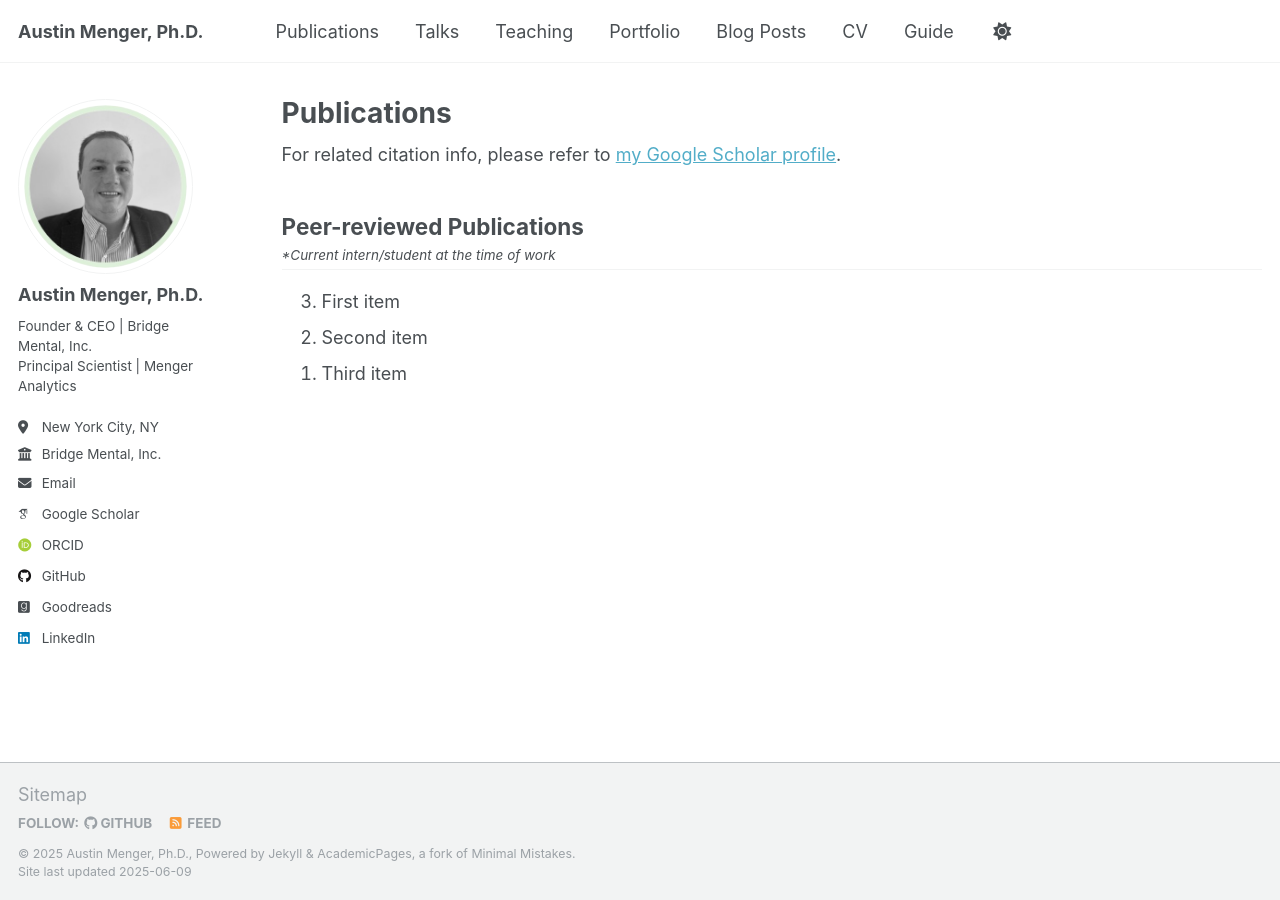
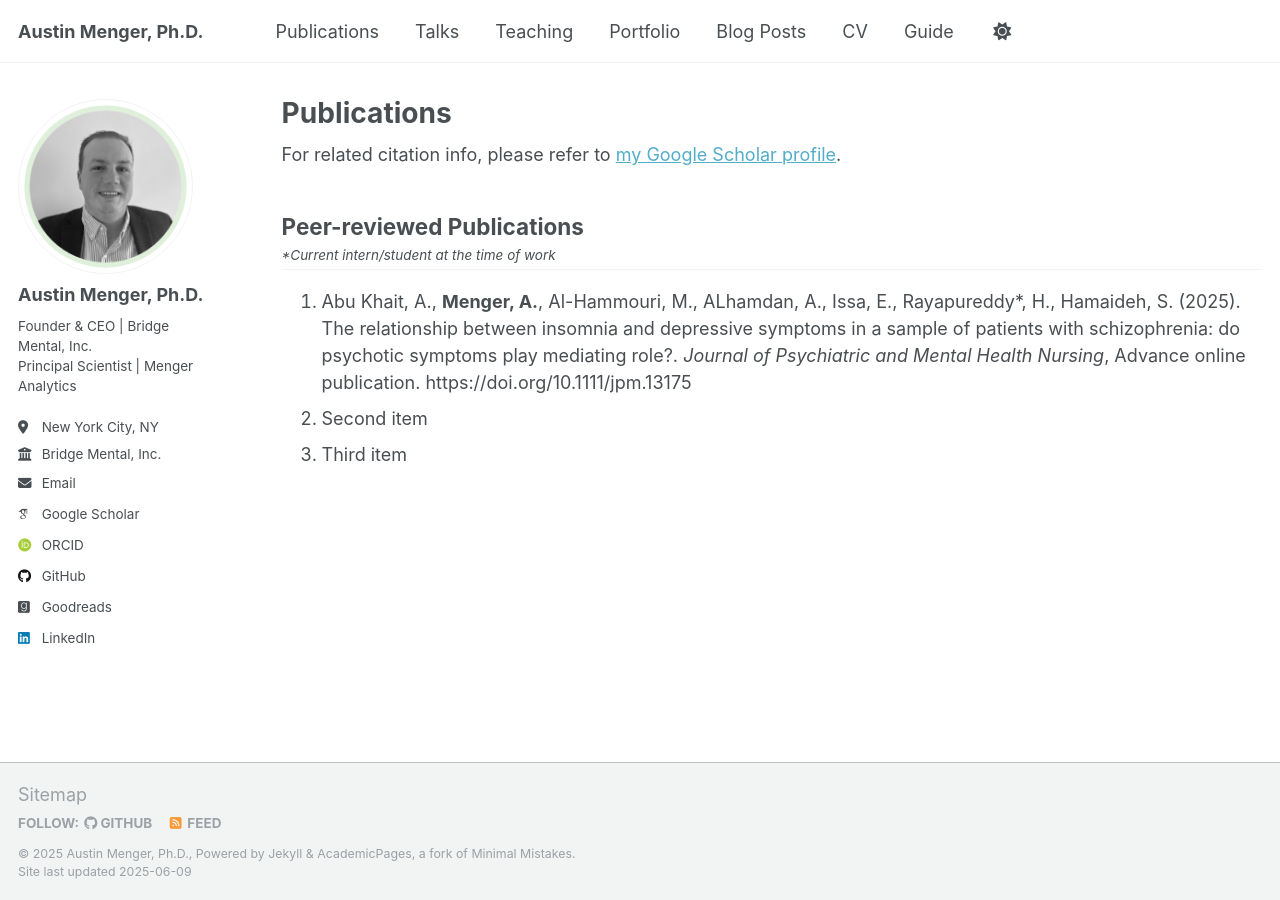
Before and after one commit to austinmenger/austinmenger.github.io, a Jekyll site: the page built from _pages/publications.html, in a window 1280 px wide. Built offline with Jekyll 4.4.1, drawn with Linux system fonts in a browser that asks for light colours; some web fonts are replaced.

Commit message:
Update publications.html

```diff
--- a/_pages/publications.html
+++ b/_pages/publications.html
@@ -19,8 +19,8 @@ author_profile: true
 <small style="display: block; margin-top: 0; margin-bottom: 0.2em;"><em>*Current intern/student at the time of work</em></small>
 <hr style="margin-top: 0.2em;" />
 
-<ol reversed>
-  <li>First item</li>
+<ol>
+  <li>Abu Khait, A., <strong> Menger, A.</strong>, Al-Hammouri, M., ALhamdan, A., Issa, E., Rayapureddy*, H., Hamaideh, S. (2025). The relationship between insomnia and depressive symptoms in a sample of patients with schizophrenia: do psychotic symptoms play  mediating role?.<em> Journal of Psychiatric and Mental Health Nursing</em>, Advance online publication. https://doi.org/10.1111/jpm.13175 </li>
   <li>Second item</li>
   <li>Third item</li>
 </ol>
```
